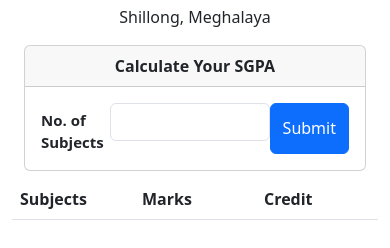
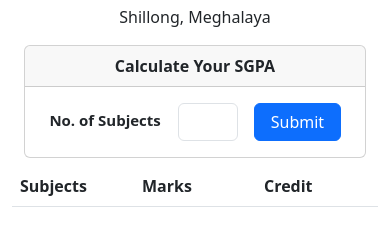
Before and after one commit to dimpal001/calculate_sgpa, a plain HTML site: page index.html in a window 390 px wide. Shown: the part 114-362 px from the top of the page. Drawn offline with Linux system fonts and the light colour scheme.

Commit message:
minor update

```diff
--- a/style.css
+++ b/style.css
@@ -6,9 +6,11 @@
         padding-top: 5px;
         font-size: 16px;
     }
-
     #inputs{
         width: 80px;
+    }
+    #input-sub{
+        width: 60px;
     }
     #label1{
         padding-top: 6px;
```
